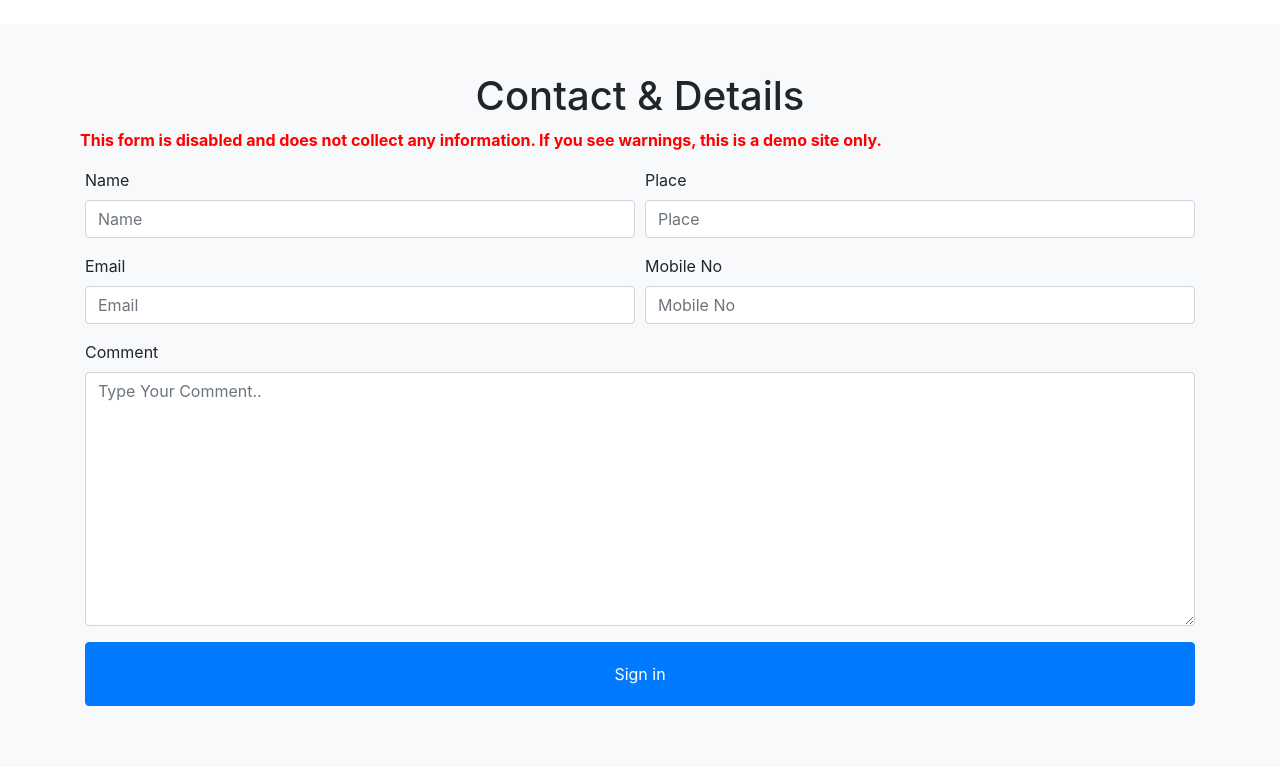
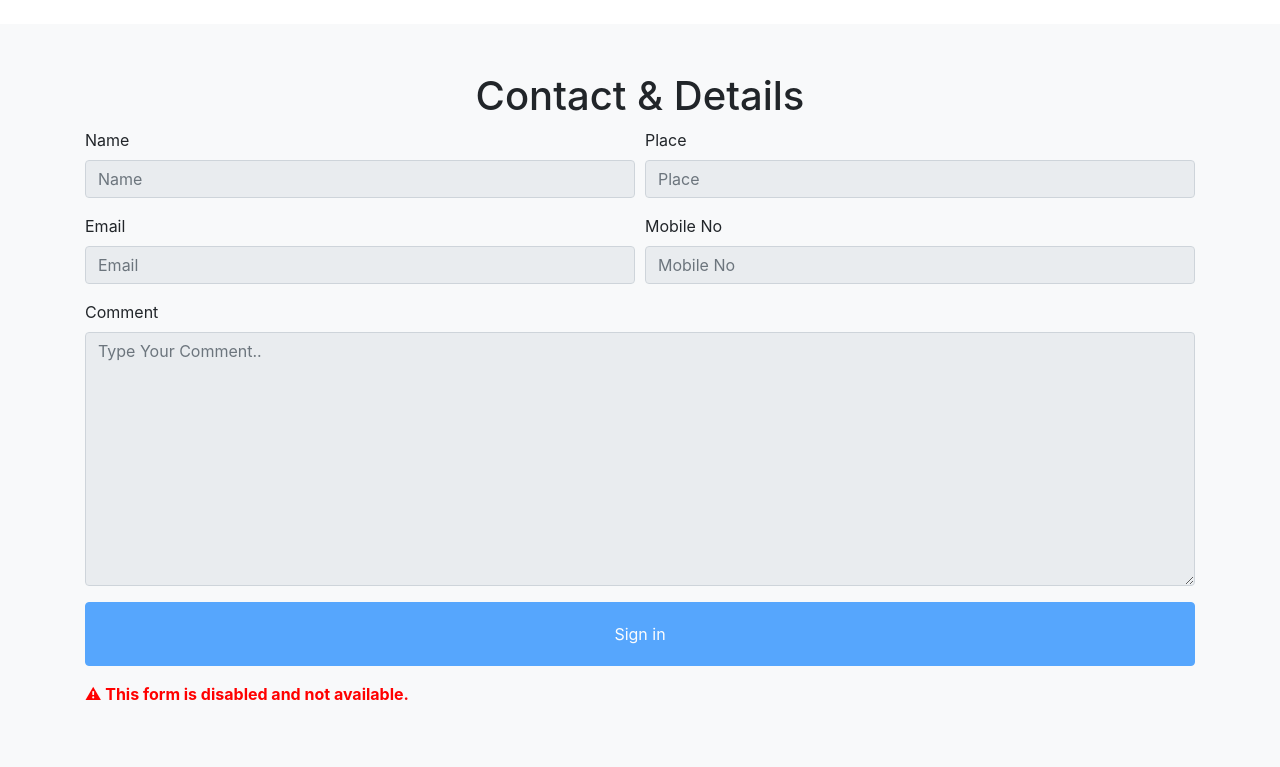
Before and after one commit to AmnFrz/Baby-Com, a plain HTML site: page index.html in a window 1280 px wide. Shown: the part 1720-2487 px from the top of the page. Drawn offline with nearby package versions, Linux system fonts and the light colour scheme.

Commit message:
Add files via upload

```diff
--- a/index.html
+++ b/index.html
@@ -6,7 +6,9 @@
     <title>Baby&Co</title>
     <link rel="icon" href="boss baby icon.jpg" type="image/gif" sizes="16x16">
     <link rel="stylesheet" href="https://cdn.jsdelivr.net/npm/bootstrap@4.4.1/dist/css/bootstrap.min.css" integrity="sha384-Vkoo8x4CGsO3+Hhxv8T/Q5PaXtkKtu6ug5TOeNV6gBiFeWPGFN9MuhOf23Q9Ifjh" crossorigin="anonymous">
-    <meta name="google-site-verification" content="ttEIBhilN6KFvbLjOlR7xuHwQ8uP_3jQ7NVhLPSaJiI" />
+   <meta name="description" content="Baby&Co is a personal demo website project. No downloads, no sign-ins, and no personal data collection.">
+<meta name="description" content="Baby&Co is a personal demo website project. No downloads, no sign-ins, and no personal data collection.">
+
   </head>
 <body>
 <header class="bg-dark" style="position: fixed; width: 100%; z-index: 2;">
@@ -130,38 +132,37 @@
       <h1 class="text-center">Contact & Details </h1>
       <div class="row">
         <div class="col-md-12">
-          <form>
+          <form onsubmit="return false;">
   <div class="form-row">
-
-<p style="color: red; font-weight: bold;">This form is disabled and does not collect any information. If you see warnings, this is a demo site only.</p>
-
-    <div class="form-group col-md-6">
+<div class="form-group col-md-6">
         <label for="inputEmail4">Name</label>
-      <input type="text" class="form-control" id="name" placeholder="Name">
+      <input type="text" class="form-control" id="name" placeholder="Name" disabled>
     </div>
     <div class="form-group col-md-6">
       <label for="inputPassword4">Place</label>
-      <input type="text" class="form-control" id="place" placeholder="Place">
+      <input type="text" class="form-control" id="place" placeholder="Place"disabled>
     </div>
   </div>
     <div class="form-row">
     <div class="form-group col-md-6">
       <label for="inputEmail4">Email</label>
-      <input type="email" class="form-control" id="inputEmail4" placeholder="Email">
+      <input type="email" class="form-control" id="inputEmail4" placeholder="Email"disabled>
     </div>
     <div class="form-group col-md-6">
       <label for="inputPassword4">Mobile No</label>
-      <input type="tel" class="form-control" id="inputPassword4" placeholder="Mobile No">
+      <input type="tel" class="form-control" id="inputPassword4" placeholder="Mobile No"disabled>
     </div>
   </div>
   <div class="form-group">
     <label for="inputAddress">Comment</label>
-    <textarea class="form-control" cols="30" rows="10" placeholder="Type Your Comment.."></textarea>
+    <textarea class="form-control" cols="30" rows="10" placeholder="Type Your Comment.." disabled></textarea>
   </div>
 <div class=" form-group text-center">
-  <button type="submit" class="btn btn-primary" style="width: 100%; height: 8vh;">Sign in</button>
+  <button type="submit" class="btn btn-primary" style="width: 100%; height: 8vh;" disabled>Sign in</button>
   </div>
 </form>
+<p style="color: red; font-weight: bold;">
+  ⚠ This form is disabled and not available.</p>
         </div>
       </div>
     </div>
@@ -172,17 +173,17 @@
 <div class="col-md-12 text-center text-white">
   <a href="https://www.facebook.com/" target="_blank" rel="noopener noreferrer">
     <i>
-      <img class="pl-2" src="facebook.png" style="height: 5vh;" alt="Facebook Official Link">
+      <img class="pl-2" src="facebook.png" style="height: 5vh;" alt="Facebook Icon">
     </i>
   </a>
   <a href="https://www.instagram.com/" target="_blank" rel="noopener noreferrer">
     <i>
-      <img class="pl-2" src="instagram.png" style="height:5vh;" alt="Instagram Official Link">
+      <img class="pl-2" src="instagram.png" style="height:5vh;" alt="Instagram icon">
     </i>
   </a>
   <a href="https://www.whatsapp.com/" target="_blank" rel="noopener noreferrer">
     <i>
-      <img class="pl-2" src="whatsapp.png" style="height:5vh;" alt="Whatsapp Official Link">
+      <img class="pl-2" src="whatsapp.png" style="height:5vh;" alt="WhatsApp icon">
     </i>
   </a>
            <p>Copyrights</p>
```
